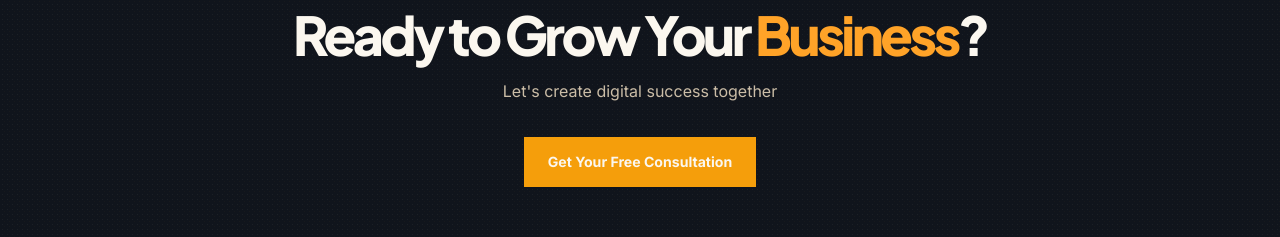
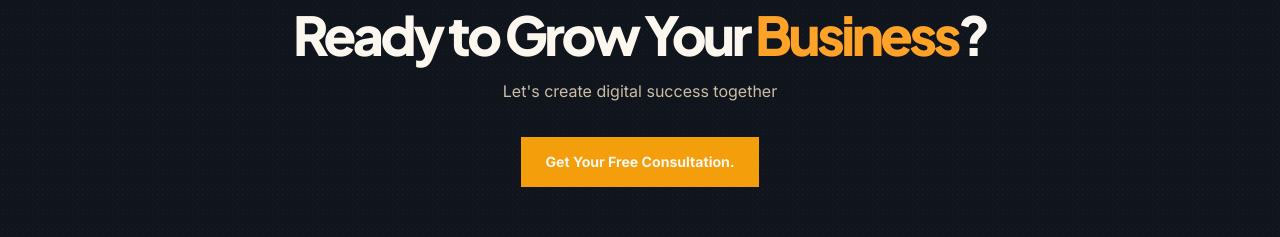
Before and after one commit to akshayvt0487/sydney-web-designer, a Next.js app: page /testimonials in a window 1280 px wide. Shown: the part 3020-3257 px from the top of the page. Built offline with nearby package versions, Linux system fonts and the light colour scheme.

Commit message:
new-design

```diff
--- a/app/testimonials/page.tsx
+++ b/app/testimonials/page.tsx
@@ -215,7 +215,7 @@ export default function TestimonialsPage() {
             <p>Let&apos;s create digital success together</p>
 
             <Link href="/contact" className="tm-cta__button">
-              Get Your Free Consultation
+              Get Your Free Consultation.
             </Link>
           </div>
         </section>
```
